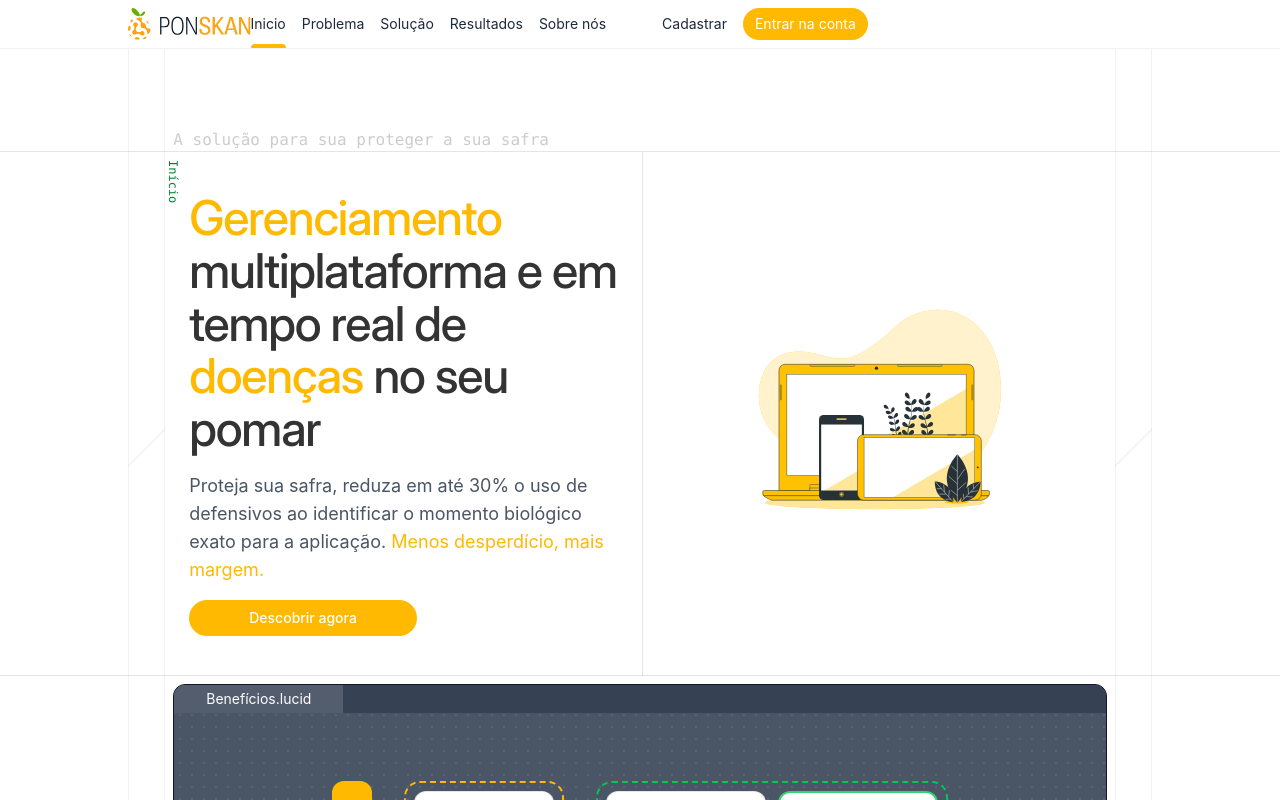
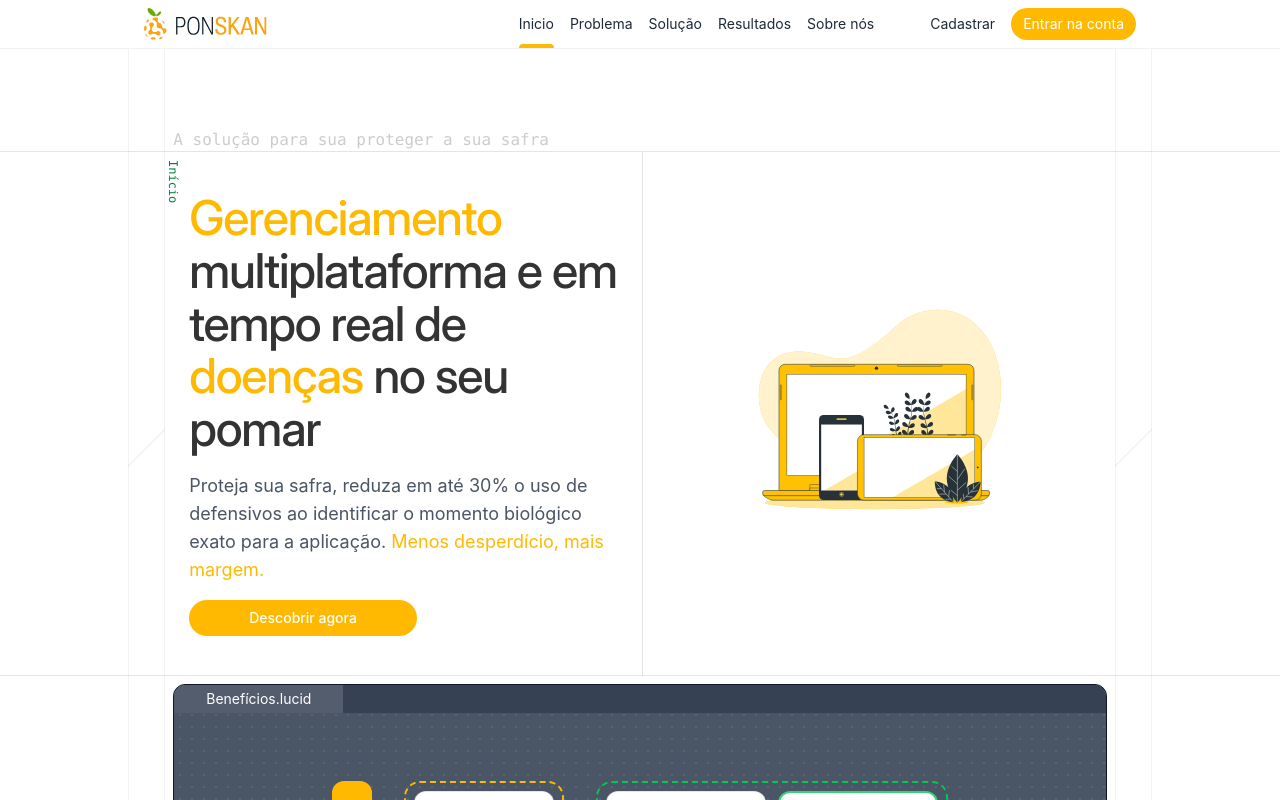
Before and after one commit to MatheusBertoldo1/Ponskan-React, a React (Vite) app: page / in a window 1280 px wide. Shown: the top 800 px of the page. Built offline with nearby package versions, Linux system fonts and the light colour scheme.

Commit message:
atualizando navbar

```diff
--- a/src/components/public/sections/Navbar/index.tsx
+++ b/src/components/public/sections/Navbar/index.tsx
@@ -5,8 +5,8 @@ import { NavbarLinks } from "./NavbarLinks"
 export const Navbar = () => {
     return(
         <nav className="fixed inset-x-0 top-0 z-10 py-2 bg-white border-b border-black/5">
-            <Container size="xl">
-                <div className="flex">
+            <Container>
+                <div className="flex flex-1 px-4">
                     <ColoredLogo className="h-8 inline"/>
                     <NavbarLinks />
                 </div>
```
